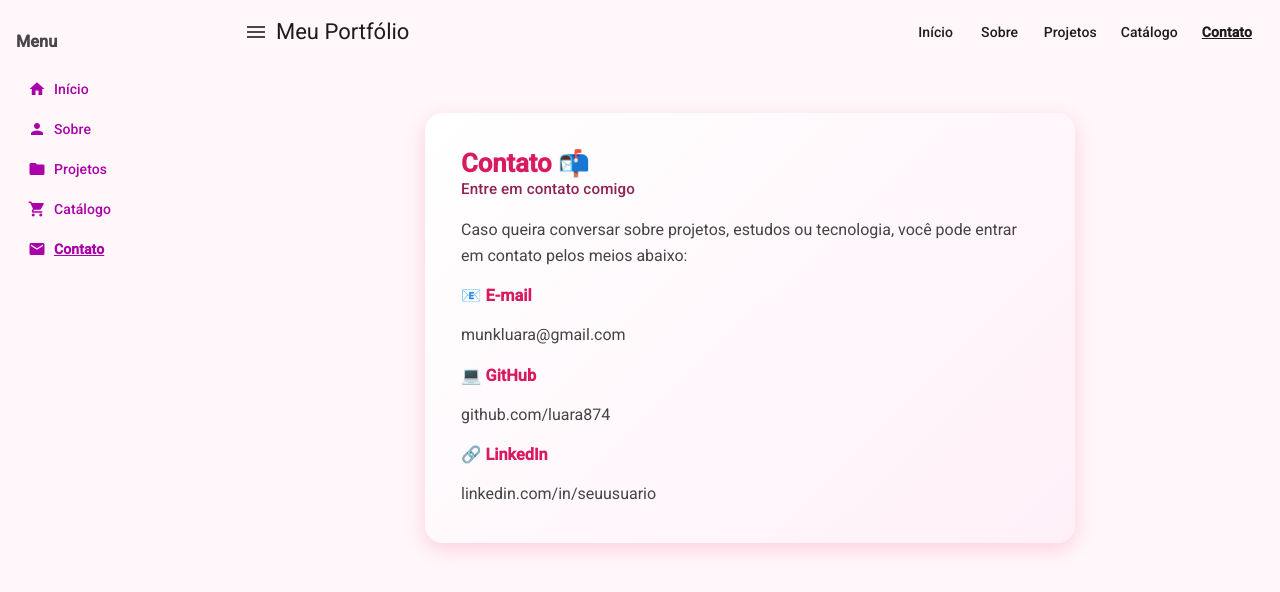
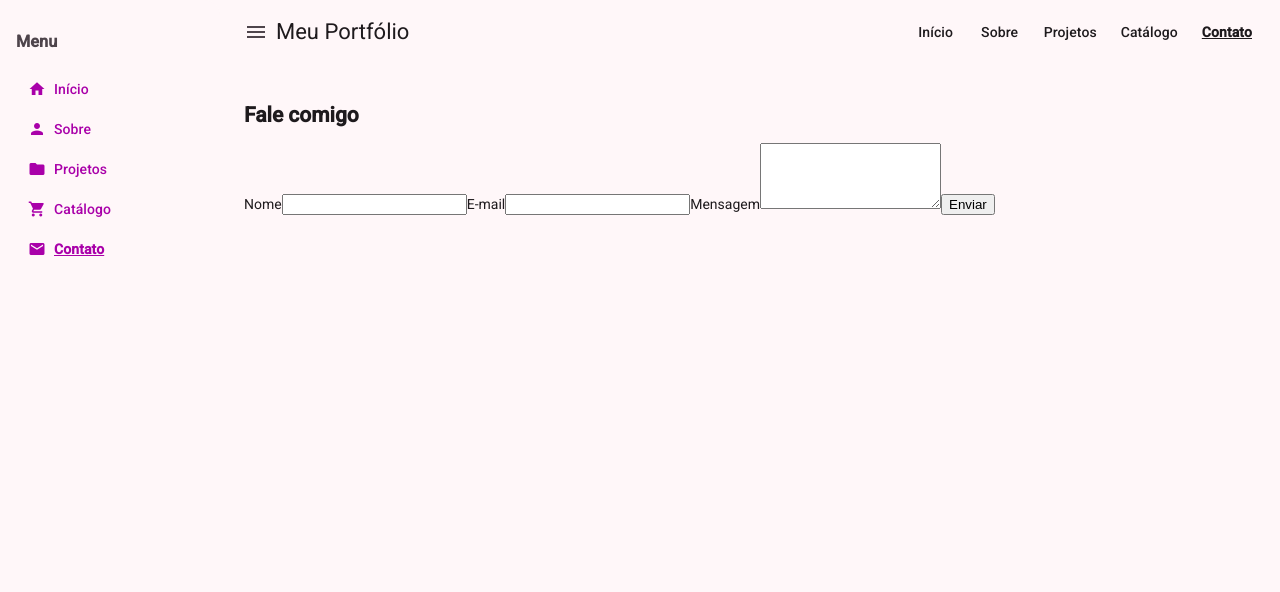
Before and after one commit to luara874/portfolio-angular, an Angular app in the folder portfolio-angular/: page /contato in a window 1280 px wide. Shown: the top 592 px of the page. Built offline with nearby package versions, Linux system fonts and the light colour scheme.

Commit message:
Aula18: formulario de Contato com POST a API (Reactive Forms + validacao)

```diff
--- /dev/null
+++ b/portfolio-angular/src/app/contato.service.ts
@@ -0,0 +1,24 @@
+// src/app/contato.service.ts
+
+import { Injectable, inject } from '@angular/core';
+import { HttpClient } from '@angular/common/http';
+import { Observable } from 'rxjs';
+
+export interface NovoContato {      // o que ENVIAMOS no POST
+  nome: string; email: string; mensagem: string;
+}
+
+export interface RespostaContato {  // o que a API DEVOLVE no 201
+  sucesso: boolean; id: number; mensagem: string;
+}
+
+@Injectable({ providedIn: 'root' })
+export class ContatoService {
+  private http = inject(HttpClient);
+
+  // Troque pela SUA URL publica do Codespace (porta 8000), igual na Aula 17.
+  private url = 'https://ubiquitous-giggle-pjvxx4xv4x653rw6v-8000.app.github.dev/api/contato.php';
+  enviar(dados: NovoContato): Observable<RespostaContato> {
+    return this.http.post<RespostaContato>(this.url, dados); // 2º arg = corpo
+  }
+}
--- a/portfolio-angular/src/app/contato/contato.html
+++ b/portfolio-angular/src/app/contato/contato.html
@@ -1,26 +1,30 @@
-<mat-card>
-  <mat-card-header>
-    <mat-card-title>Contato 📬</mat-card-title>
-    <mat-card-subtitle>
-      Entre em contato comigo
-    </mat-card-subtitle>
-  </mat-card-header>
+<!-- src/app/contato/contato.html -->
 
-  <mat-card-content>
+<h2>Fale comigo</h2>
 
-    <p>
-      Caso queira conversar sobre projetos, estudos ou tecnologia,
-      você pode entrar em contato pelos meios abaixo:
-    </p>
+<form [formGroup]="form" (ngSubmit)="onSubmit()">
 
-    <h3>📧 E-mail</h3>
-    <p>munkluara@gmail.com</p>
+  <label for="nome">Nome</label>
+  <input id="nome" type="text" formControlName="nome">
 
-    <h3>💻 GitHub</h3>
-    <p>github.com/luara874</p>
+  <label for="email">E-mail</label>
+  <input id="email" type="email" formControlName="email">
 
-    <h3>🔗 LinkedIn</h3>
-    <p>linkedin.com/in/seuusuario</p>
+  <label for="mensagem">Mensagem</label>
+  <textarea id="mensagem" formControlName="mensagem" rows="4"></textarea>
 
-  </mat-card-content>
-</mat-card>
+  <!-- botão desabilita enquanto envia; troca o texto -->
+  <button type="submit" [disabled]="enviando">
+    {{ enviando ? 'Enviando...' : 'Enviar' }}
+  </button>
+
+</form>
+
+<!-- estados de retorno -->
+@if (sucesso) {
+  <p class="ok">{{ sucesso }}</p>
+}
+
+@if (erro) {
+  <p class="erro">{{ erro }}</p>
+}
--- a/portfolio-angular/src/app/contato/contato.ts
+++ b/portfolio-angular/src/app/contato/contato.ts
@@ -1,10 +1,48 @@
-import { Component } from '@angular/core';
-import { MatCardModule } from '@angular/material/card';
+import { Component, inject } from '@angular/core';
+import { ReactiveFormsModule, FormBuilder, Validators } from '@angular/forms';
+import { ContatoService } from '../contato.service';
 
 @Component({
   selector: 'app-contato',
-  imports: [MatCardModule],
+  standalone: true,
+  imports: [ReactiveFormsModule],
   templateUrl: './contato.html',
-  styleUrl: './contato.css'
 })
-export class Contato {}
+export class Contato {
+  private fb = inject(FormBuilder).nonNullable;
+  private service = inject(ContatoService);
+
+  enviando = false;
+  sucesso = '';
+  erro = '';
+
+  form = this.fb.group({
+    nome: ['', [Validators.required, Validators.minLength(3)]],
+    email: ['', [Validators.required, Validators.email]],
+    mensagem: ['', [Validators.required, Validators.minLength(10)]],
+  });
+
+  onSubmit() {
+    this.sucesso = '';
+    this.erro = '';
+
+    if (this.form.invalid) {
+      this.form.markAllAsTouched();
+      return;
+    }
+
+    this.enviando = true;
+
+    this.service.enviar(this.form.getRawValue()).subscribe({
+      next: (resp) => {
+        this.sucesso = resp.mensagem;
+        this.form.reset();
+        this.enviando = false;
+      },
+      error: () => {
+        this.erro = 'Não foi possível enviar. Tente novamente.';
+        this.enviando = false;
+      },
+    });
+  }
+}
```
Also changed, not shown: 2 other files (tests, documents, lock files or other folders).
